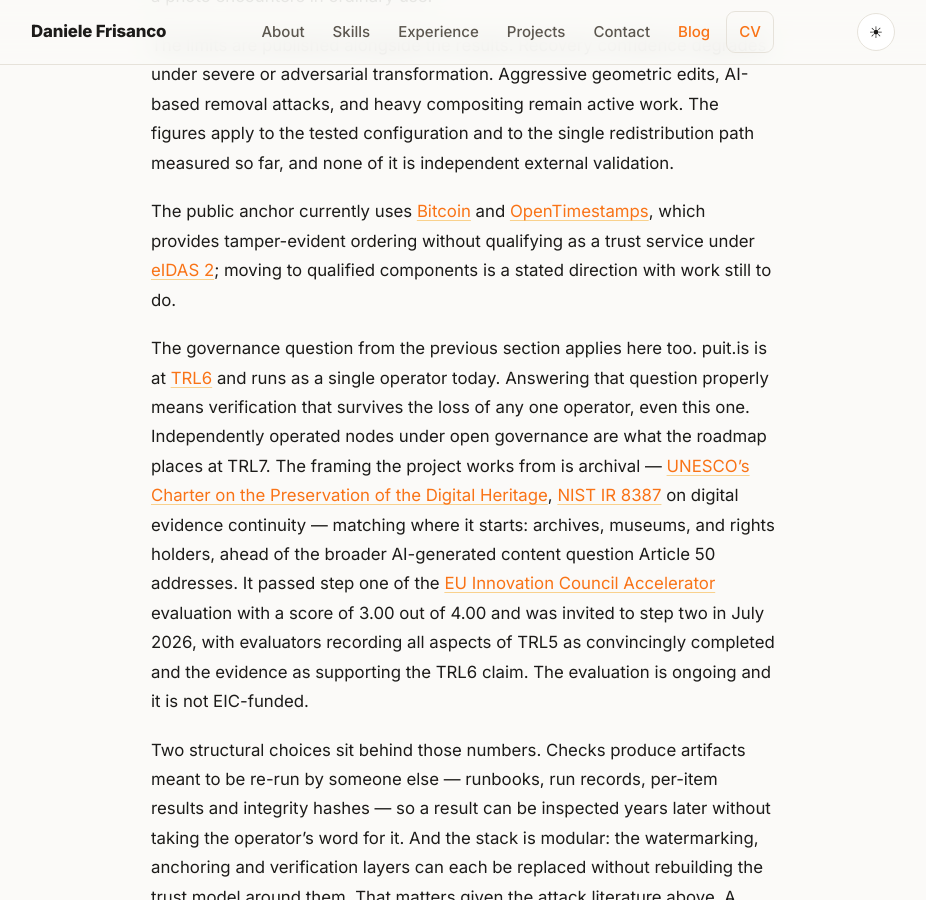
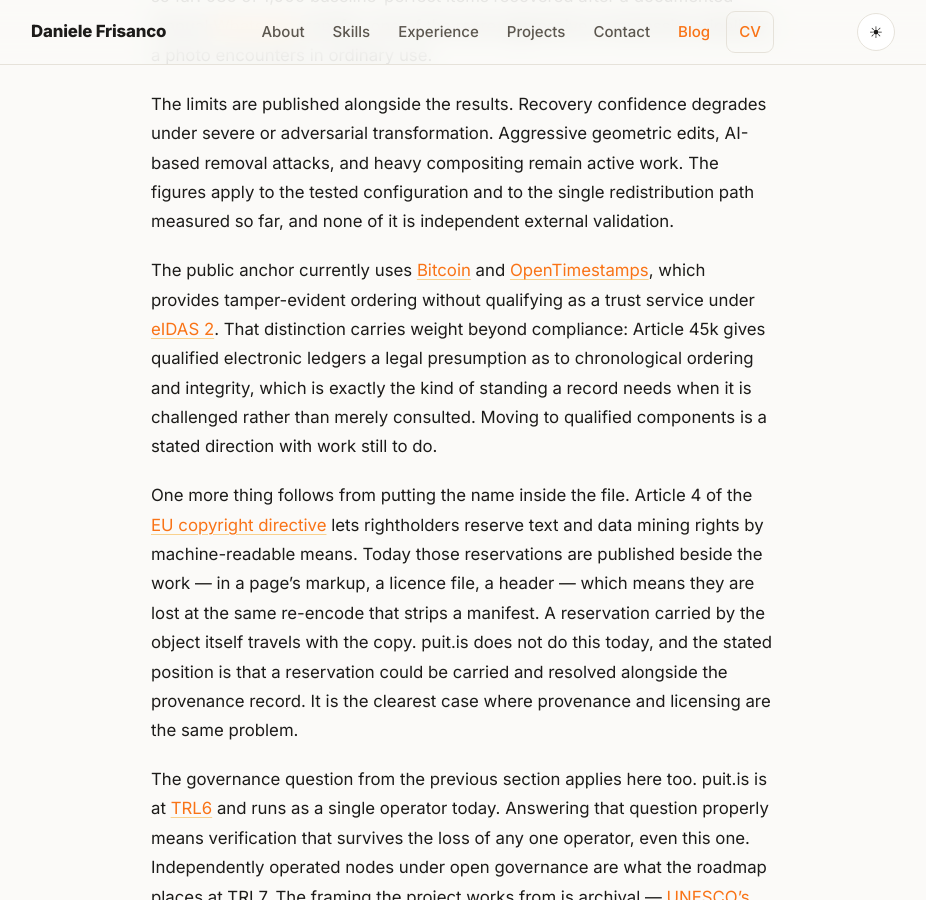
Before and after one commit to danielefrisanco/danielefrisanco.github.io, a Jekyll site: the page built from _posts/2026-08-27-proving-where-media-comes-from.md, in a window 1280 px wide and 900 px high, scrolled down 7670 px. Shown: the whole window, without its empty margins (177-1103 px from the left). Built offline with Jekyll 4.4.1, drawn with Linux system fonts in a browser that asks for light colours; some of the changed text lies outside the part shown.

Commit message:
Add format scope, the eIDAS 45k stakes, and the TDM reservation case
Three additions, all sourced from puitis.com.

- State that current work is image-layer, with audio, video, 3D and
  heritage objects on the roadmap rather than in hand.
- Explain why qualified trust-service status matters: Article 45k gives
  qualified electronic ledgers a legal presumption as to chronological
  ordering and integrity, which is the standing a record needs when it
  is challenged rather than consulted.
- Close the rights-holder thread opened in the second paragraph. Article
  4 of the copyright directive allows machine-readable reservation of
  text and data mining rights; those reservations are published beside
  the work and are lost at the same re-encode that strips a manifest.
  Marked as a stated possibility, not a current capability.

Links to Wikipedia for the directive rather than EUR-Lex, which answers
bot requests with a challenge page.

Co-Authored-By: Claude Opus 5 <noreply@anthropic.com>

```diff
--- a/_posts/2026-08-27-proving-where-media-comes-from.md
+++ b/_posts/2026-08-27-proving-where-media-comes-from.md
@@ -76,7 +76,7 @@ So the durable questions are: who runs the record, under which jurisdiction, and
 
 ## Where puit.is fits
 
-[puit.is](https://puitis.com) works on one part of this: keeping an origin link checkable after a file has been compressed, re-encoded, or moved between platforms.
+[puit.is](https://puitis.com) works on one part of this: keeping an origin link checkable after a file has been compressed, re-encoded, or moved between platforms. The current work is image-layer, with audio, video, 3D and complex heritage objects on the roadmap rather than in hand.
 
 It embeds an imperceptible identifier into the media signal, at or near the source. A commitment derived from that identifier is anchored to a tamper-evident public record. The media file itself is never published. When a copy resurfaces later, the identifier is read back out of the pixels and checked against the record.
 
@@ -90,7 +90,9 @@ The published benchmark covers 12,331 unique images through 160,303 controlled t
 
 The limits are published alongside the results. Recovery confidence degrades under severe or adversarial transformation. Aggressive geometric edits, AI-based removal attacks, and heavy compositing remain active work. The figures apply to the tested configuration and to the single redistribution path measured so far, and none of it is independent external validation.
 
-The public anchor currently uses [Bitcoin](https://en.wikipedia.org/wiki/Bitcoin) and [OpenTimestamps](https://opentimestamps.org/), which provides tamper-evident ordering without qualifying as a trust service under [eIDAS 2](https://en.wikipedia.org/wiki/EIDAS); moving to qualified components is a stated direction with work still to do.
+The public anchor currently uses [Bitcoin](https://en.wikipedia.org/wiki/Bitcoin) and [OpenTimestamps](https://opentimestamps.org/), which provides tamper-evident ordering without qualifying as a trust service under [eIDAS 2](https://en.wikipedia.org/wiki/EIDAS). That distinction carries weight beyond compliance: Article 45k gives qualified electronic ledgers a legal presumption as to chronological ordering and integrity, which is exactly the kind of standing a record needs when it is challenged rather than merely consulted. Moving to qualified components is a stated direction with work still to do.
+
+One more thing follows from putting the name inside the file. Article 4 of the [EU copyright directive](https://en.wikipedia.org/wiki/Directive_on_Copyright_in_the_Digital_Single_Market) lets rightholders reserve text and data mining rights by machine-readable means. Today those reservations are published beside the work — in a page's markup, a licence file, a header — which means they are lost at the same re-encode that strips a manifest. A reservation carried by the object itself travels with the copy. puit.is does not do this today, and the stated position is that a reservation could be carried and resolved alongside the provenance record. It is the clearest case where provenance and licensing are the same problem.
 
 The governance question from the previous section applies here too. puit.is is at [TRL6](https://en.wikipedia.org/wiki/Technology_readiness_level) and runs as a single operator today. Answering that question properly means verification that survives the loss of any one operator, even this one. Independently operated nodes under open governance are what the roadmap places at TRL7. The framing the project works from is archival — [UNESCO's Charter on the Preservation of the Digital Heritage](https://www.unesco.org/en/legal-affairs/charter-preservation-digital-heritage), [NIST IR 8387](https://nvlpubs.nist.gov/nistpubs/ir/2022/NIST.IR.8387.pdf) on digital evidence continuity — matching where it starts: archives, museums, and rights holders, ahead of the broader AI-generated content question Article 50 addresses. It passed step one of the [EU Innovation Council Accelerator](https://eic.ec.europa.eu/eic-funding-opportunities/eic-accelerator_en) evaluation with a score of 3.00 out of 4.00 and was invited to step two in July 2026, with evaluators recording all aspects of TRL5 as convincingly completed and the evidence as supporting the TRL6 claim. The evaluation is ongoing and it is not EIC-funded.
 
```
